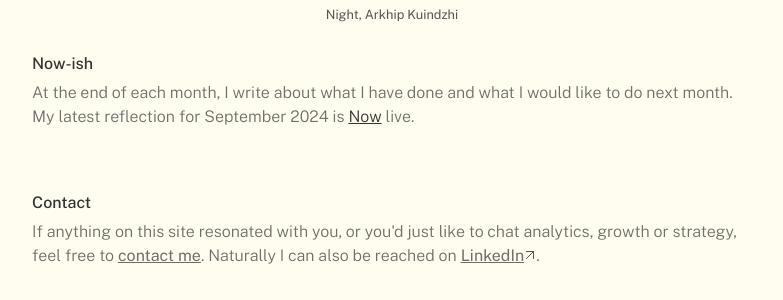
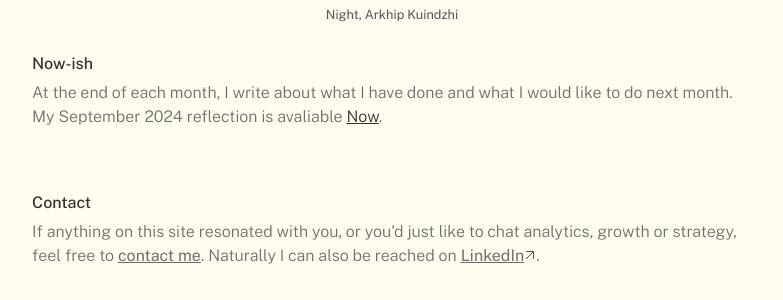
Before and after one commit to harperjamie/hrpr, a Jekyll site: the page built from pages/Index.md, in a window 1280 px wide. Shown: the part 890-1190 px from the top of the page, without its empty margins (248-1031 px from the left). Built offline with Jekyll 4.4.1, drawn with Linux system fonts in a browser that asks for light colours; some web fonts are replaced; comment, search, counter and statistics services are not loaded.

Commit message:
Update homepage.html

```diff
--- a/_includes/homepage.html
+++ b/_includes/homepage.html
@@ -20,7 +20,7 @@
 <!-- now page -->
 <div class="slot-small">
   <h3>Now-ish</h3>
-  <p>At the end of each month, I write about what I have done and what I would like to do next month. My latest reflection for September 2024 is <a href="/now" class="nav-link">Now</a> live.</p>
+  <p>At the end of each month, I write about what I have done and what I would like to do next month. My September 2024 reflection is avaliable <a href="/now" class="nav-link">Now</a>.</p>
 </div>
 
   <!-- contact section -->
```
